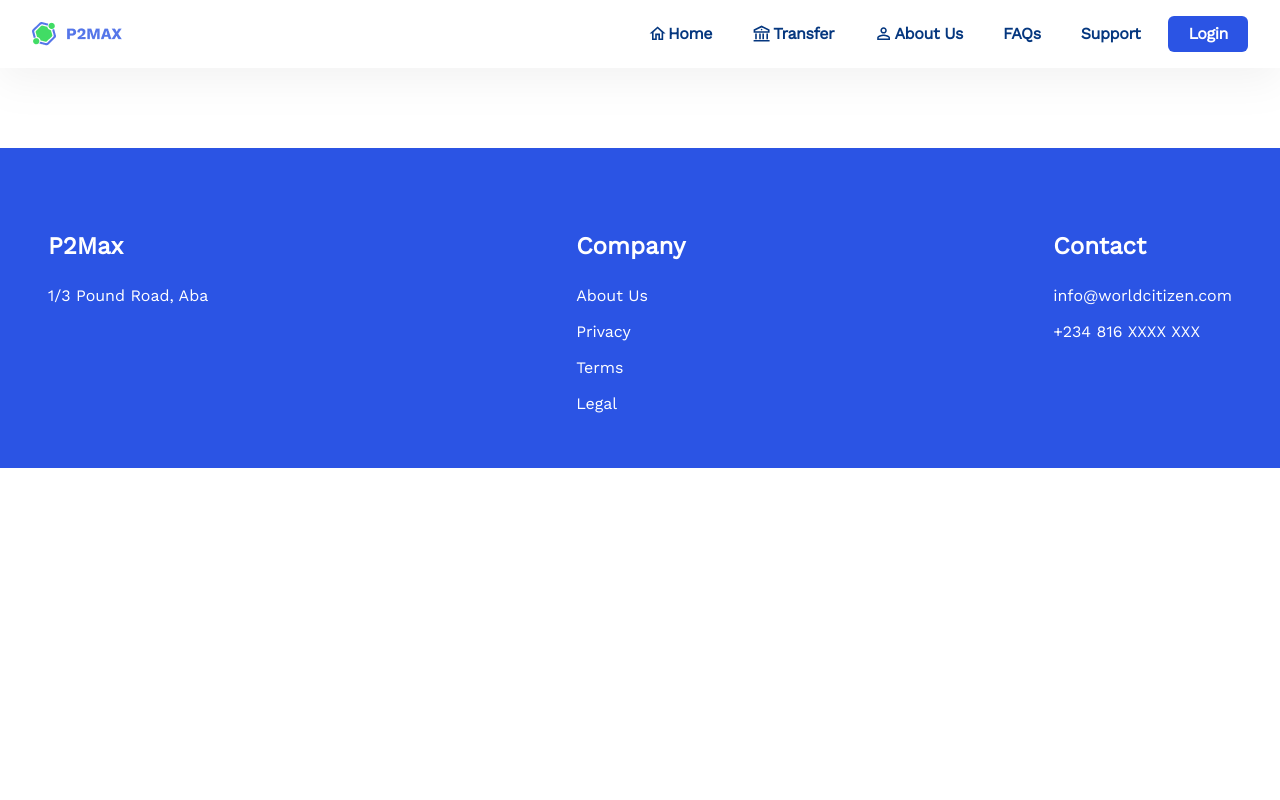
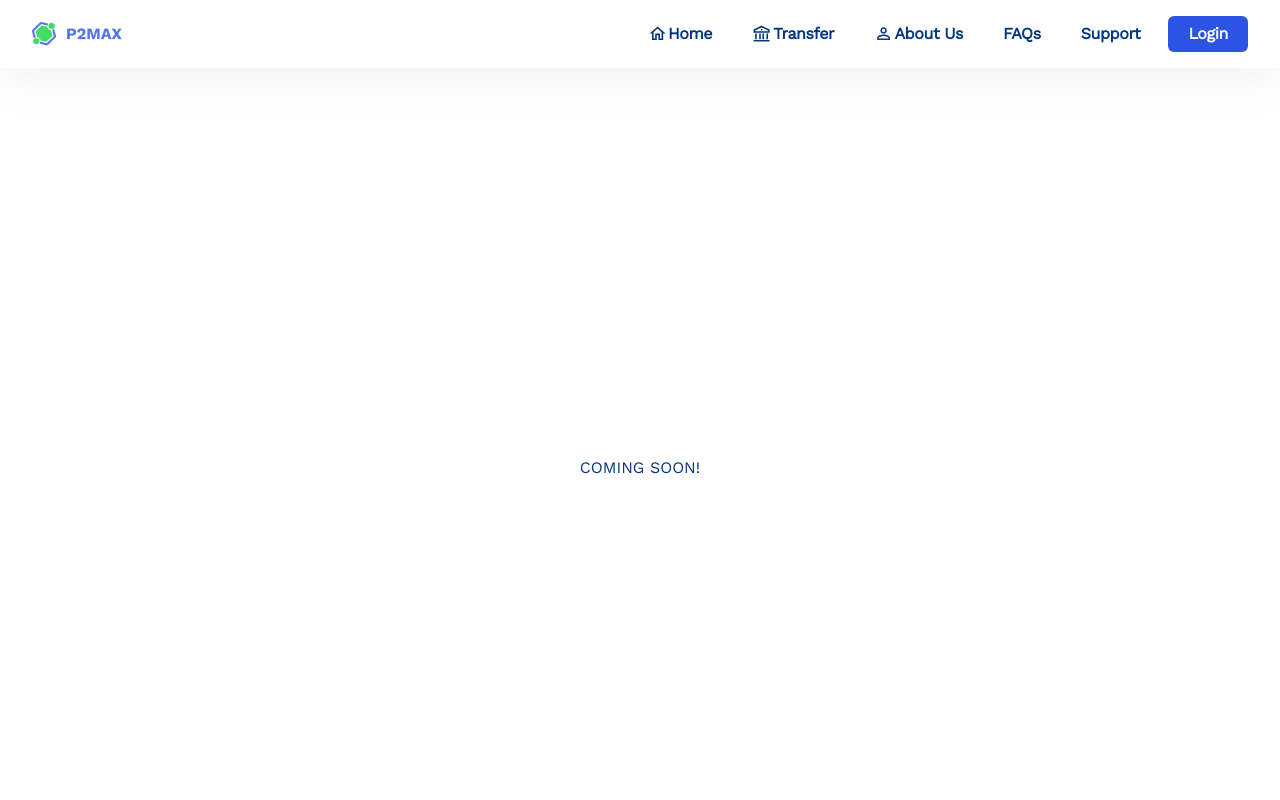
Before and after one commit to Team-Zoldyck/P2MAX, a React (Create React App) app in the folder frontend/: page /about in a window 1280 px wide. Shown: the top 800 px of the page. Built offline with nearby package versions, Linux system fonts and the light colour scheme.

Commit message:
added initial files for about us page

```diff
--- /dev/null
+++ b/frontend/src/pages/AboutUs.jsx
@@ -0,0 +1,13 @@
+
+
+const AboutUs = () => {
+
+  return (
+
+    <div className="h-screen flex justify-center items-center">
+        <p>COMING SOON!</p>
+    </div>
+  )
+}
+
+export default AboutUs
--- a/frontend/src/routes/RoutesComponent.js
+++ b/frontend/src/routes/RoutesComponent.js
@@ -3,6 +3,7 @@
 import Login from "../pages/Login";
 import LandingPage from "../pages/LandingPage";
 import FAQs from "../pages/FAQs";
+import AboutUs from "../pages/AboutUs";
 
 function RoutesComponent() {
   return (
@@ -12,6 +13,7 @@
         <Route path="home" element={<LandingPage />} />
         <Route path="login" element={<Login />} />
         <Route path="faqs" element={<FAQs />} />
+        <Route path="about" element={<AboutUs />} />
       </Routes>
     </>
   );
```
